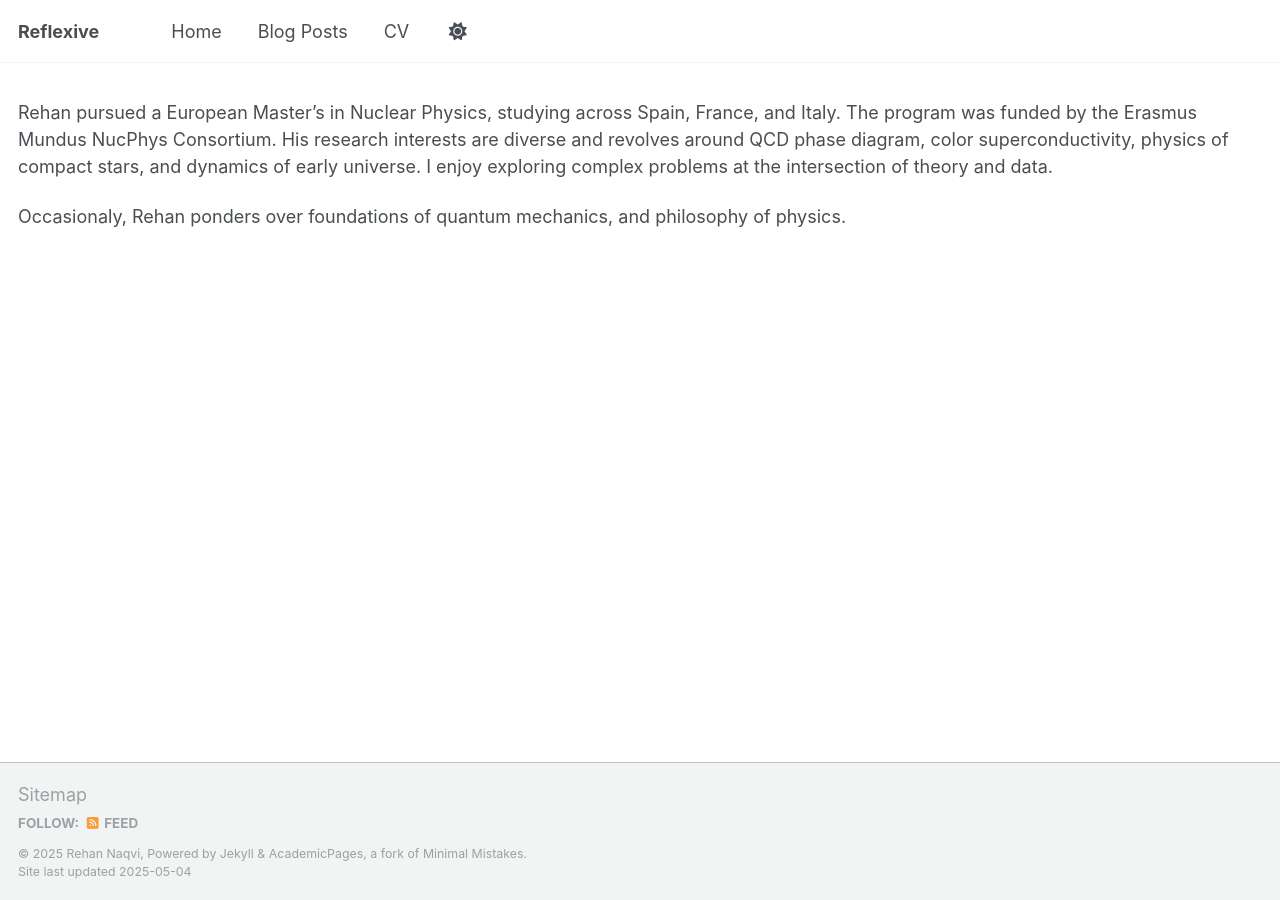
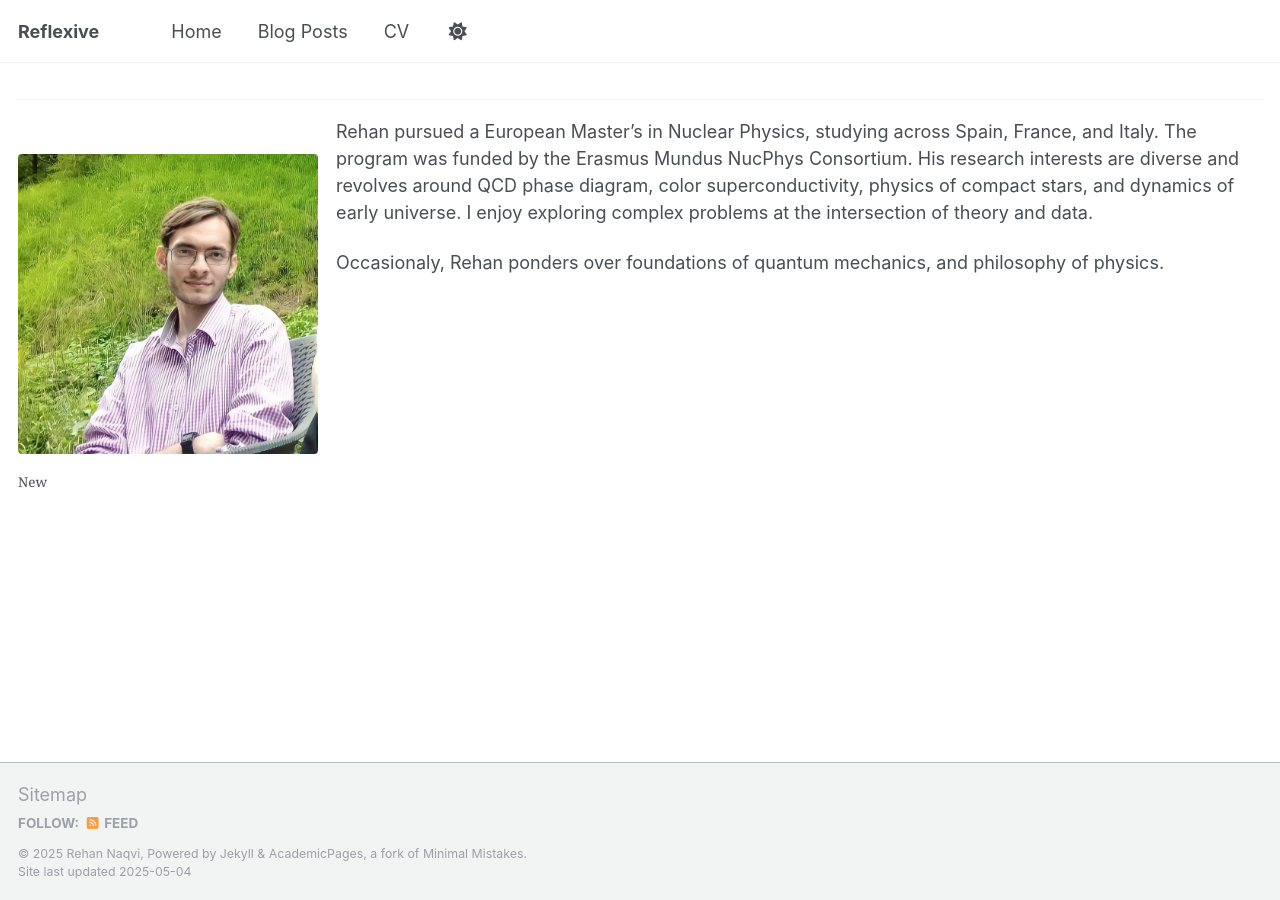
Before and after one commit to rayhannaqvi/rayhannaqvi.github.io, a Jekyll site: the page built from _pages/about.md, in a window 1280 px wide. Built offline with Jekyll 4.4.1, drawn with Linux system fonts in a browser that asks for light colours.

Commit message:
Update about.md

```diff
--- a/_pages/about.md
+++ b/_pages/about.md
@@ -7,7 +7,12 @@ redirect_from:
   - /about/
   - /about.html
 ---
+<hr>
 
+<figure style="width: 300px; height: auto;" class="align-left">
+  <img src="/images/profile.png" alt="">
+  <figcaption>New</figcaption>
+</figure>
 
 Rehan pursued a European Master's in Nuclear Physics, studying across Spain, France, and Italy. The program was funded by the Erasmus Mundus NucPhys Consortium. His research interests are diverse and revolves around QCD phase diagram, color superconductivity, physics of compact stars, and dynamics of early universe. I enjoy exploring complex problems at the intersection of theory and data.
 
```
